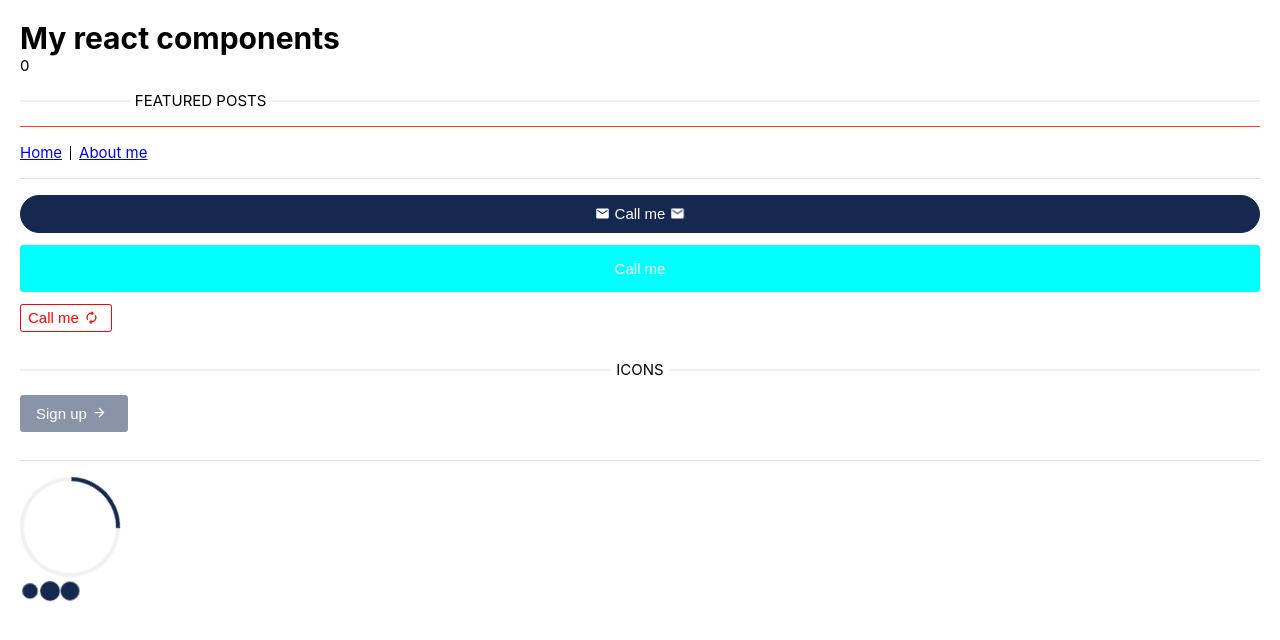
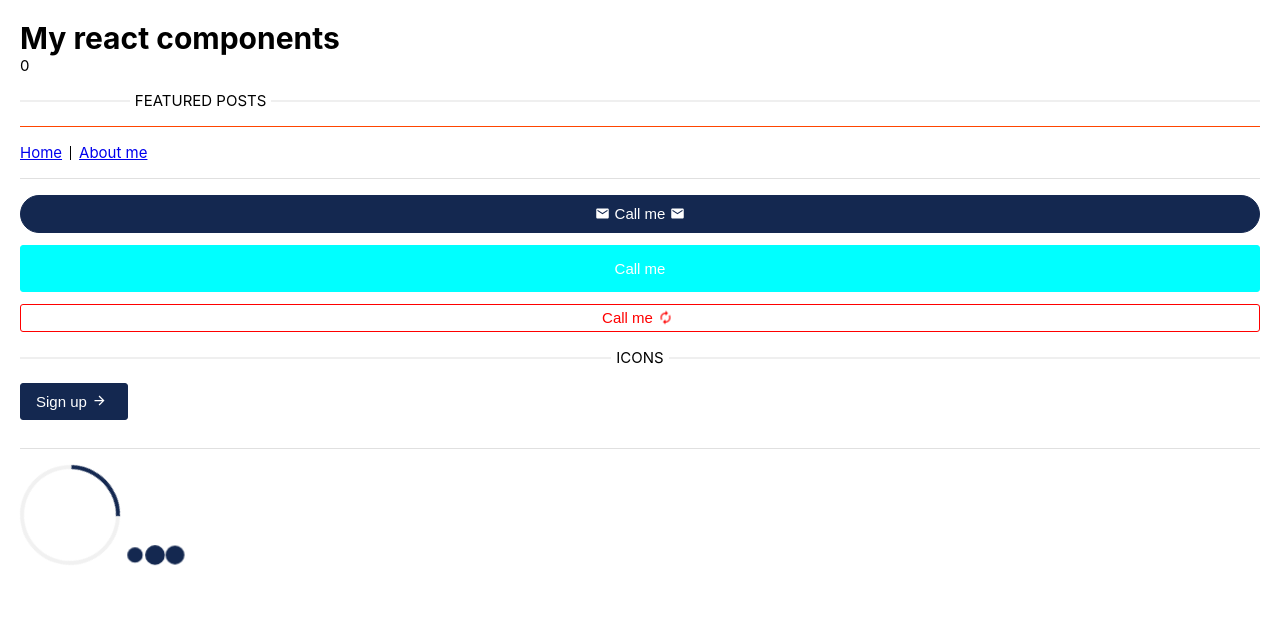
Before and after one commit to ofemmy/custom-components, a React (Create React App) app: page / in a window 1280 px wide. Shown: the top 640 px of the page. Built offline with nearby package versions, Linux system fonts and the light colour scheme.

Commit message:
added state functionality to button

```diff
--- a/src/App.tsx
+++ b/src/App.tsx
@@ -6,6 +6,14 @@ import { Loader, Spinner } from "./components/Loader";
 
 function App() {
   const [count, setCount] = useState(0);
+  const [isLoading, setLoading] = useState(false);
+
+  const submitHandler = () => {
+    setLoading(true);
+    setTimeout(() => {
+      setLoading(false);
+    }, 2000);
+  };
   return (
     <div>
       <h1>My react components</h1>
@@ -25,6 +33,7 @@ function App() {
           iconRight={MdEmail}
           rounded
           block
+          loading={isLoading}
         >
           Call me
         </Button>
@@ -35,28 +44,33 @@ function App() {
           size="large"
           color="cyan"
           block
+          loading={isLoading}
         >
           Call me
         </Button>
         <Button
-          onClick={() => {
-            setCount(count + 1);
-          }}
+          onClick={submitHandler}
+          loading={isLoading}
           size="small"
           typeVariant="outline"
           color="red"
           iconRight={MdAutorenew}
+          block
         >
           Call me
         </Button>
         <Divider position="center">Icons</Divider>
-        <Button onClick={() => {}} iconRight={MdArrowForward} disabled>
+        <Button
+          onClick={submitHandler}
+          iconRight={MdArrowForward}
+          loading={isLoading}
+        >
           Sign up
         </Button>
         <Divider />
       </div>
-      <Spinner/>
-      <Loader size="md"/>
+      <Spinner />
+      <Loader size="md" />
     </div>
   );
 }
--- a/src/components/Button/Button.tsx
+++ b/src/components/Button/Button.tsx
@@ -1,6 +1,7 @@
 import React from "react";
 import styled, { css } from "styled-components";
 import { IconType } from "react-icons/lib";
+import { Loader } from "../Loader";
 interface ButtonProps extends React.ButtonHTMLAttributes<HTMLButtonElement> {
   children?: React.ReactNode;
   color?: string;
@@ -12,6 +13,8 @@ interface ButtonProps extends React.ButtonHTMLAttributes<HTMLButtonElement> {
   rounded?: boolean;
   iconRight?: IconType;
   iconLeft?: IconType;
+  loading?: boolean;
+  loadingText?: string;
 }
 interface StyledButtonProps extends ButtonProps {}
 const StyledButton = styled.button<StyledButtonProps>`
@@ -108,14 +111,22 @@ const Button = ({
   iconLeft,
   iconRight,
   children,
+  loading,
+  color,
+  loadingText = "Submitting",
   ...otherProps
 }: ButtonProps) => {
-  console.log(iconLeft);
   return (
-    <StyledButton {...otherProps}>
-      {iconLeft ? iconLeft({}) : null}
-      {children}
-      {iconRight ? iconRight({}) : null}
+    <StyledButton color={color} {...otherProps} disabled={loading}>
+      {loading ? (
+        <Loader
+          size="sm"
+          color={otherProps.typeVariant === "outline" ? color : "#fff"}
+        />
+      ) : null}
+      {iconLeft && !loading ? iconLeft({}) : null}
+      {loading ? `${loadingText}...` : children}
+      {iconRight && !loading ? iconRight({}) : null}
     </StyledButton>
   );
 };
--- a/src/components/Loader/OLoader.tsx
+++ b/src/components/Loader/OLoader.tsx
@@ -11,9 +11,11 @@ const bounce = keyframes`
 
 `;
 const StyledLoader = styled.div<OLoaderProps>`
+  display: inline-block;
+  margin-right: 0.5rem;
   & > div {
-    background-color: ${({ loaderColor, theme }) =>
-      loaderColor ? loaderColor : theme.primary};
+    background-color: ${({ color, theme }) =>
+      color ? color : theme.primary};
     border-radius: 50%;
     display: inline-block;
     animation: 1.5s ${bounce} infinite ease-in-out both;
@@ -45,7 +47,7 @@ const StyledLoader = styled.div<OLoaderProps>`
   }
 `;
 interface OLoaderProps extends React.HTMLAttributes<HTMLDivElement> {
-  loaderColor?: string;
+  color?: string;
   size?: "sm" | "md" | "lg";
 }
 export const OLoader = ({ size, ...otherProps }: OLoaderProps) => {
--- a/src/components/Loader/Spinner.tsx
+++ b/src/components/Loader/Spinner.tsx
@@ -11,16 +11,17 @@ const StyledSpinner = styled.div<SpinnerProps>`
   width: 10rem;
   height: 10rem;
   border-radius: 50%;
+  margin-right: 0.5rem;
   display: inline-block;
   border: 4px solid #f1f1f1;
-  border-top-color: ${(props) => props.theme.primary};
+  border-top-color: ${({ color, theme }) => (color ? color : theme.primary)};
   animation: 0.8s ${spin} infinite ease-in-out;
   ${({ size }) => {
     switch (size) {
       case "sm":
         return css`
-          width: 2rem;
-          height: 2rem;
+          width: 1.2rem;
+          height: 1.2rem;
           border-width: 1.5px;
         `;
       case "md":
```
